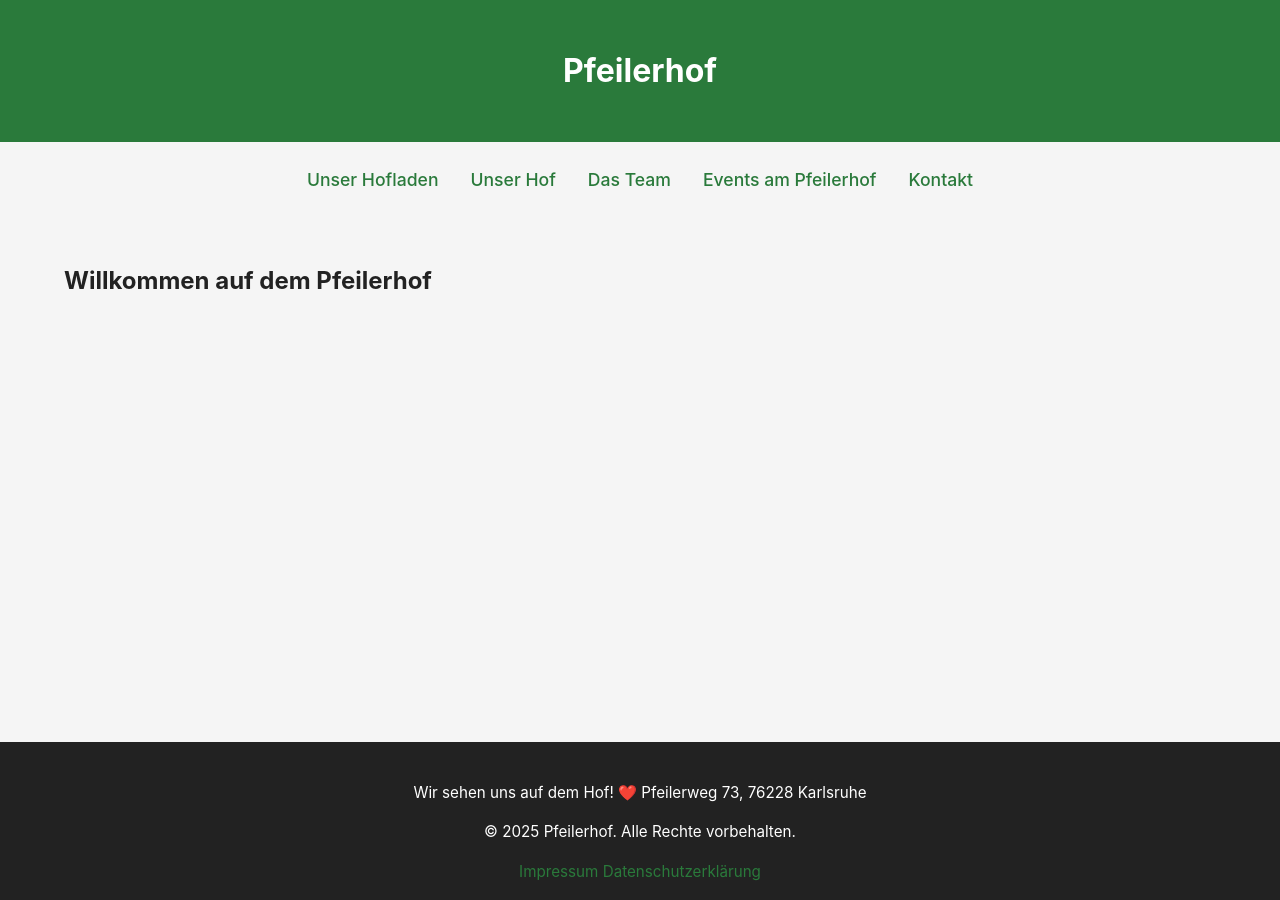
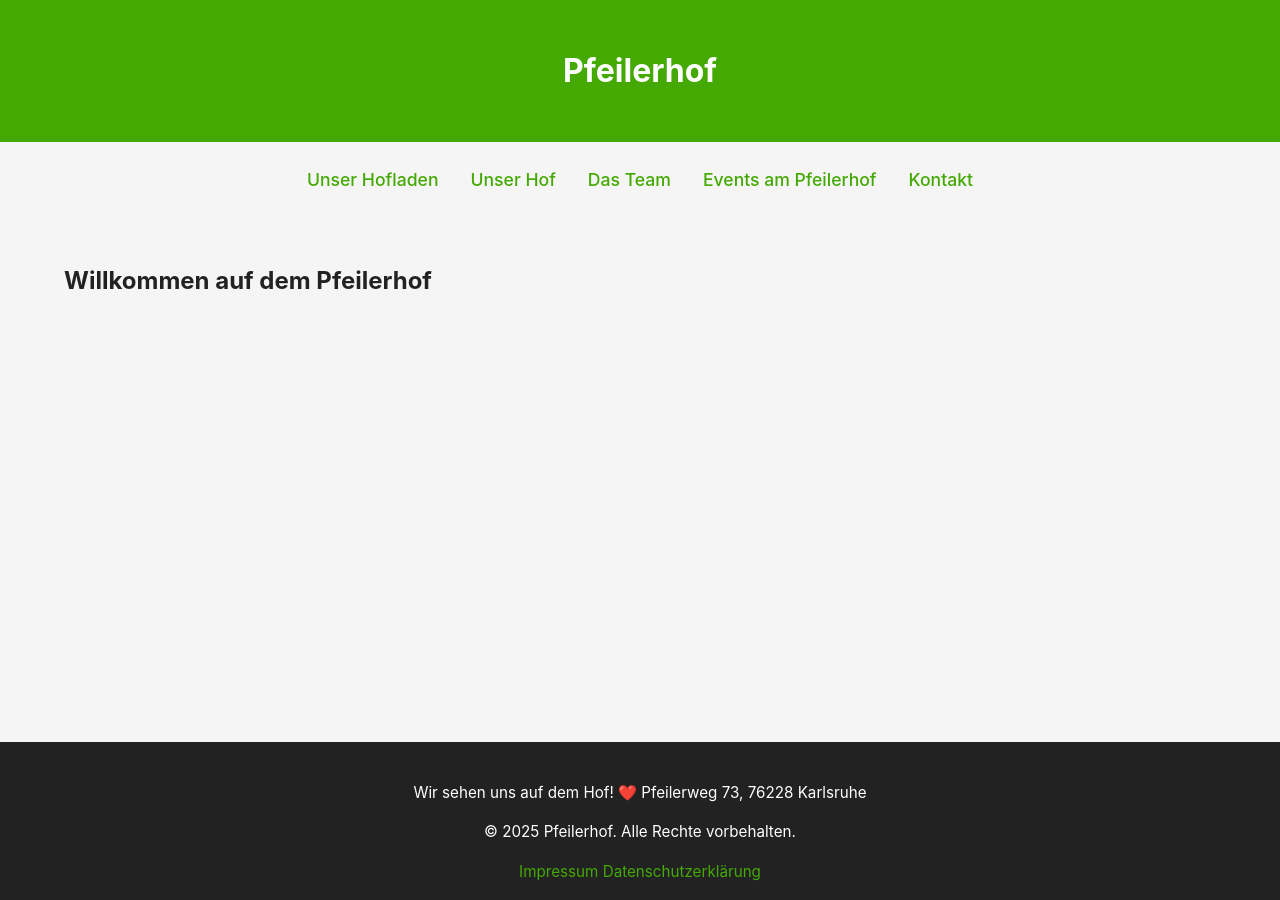
Before and after one commit to dschaufelberger/pfeilerhof, a Jekyll site: the page built from Pfeilerhof/index.md, in a window 1280 px wide. Built offline with Jekyll 4.4.1, drawn with Linux system fonts in a browser that asks for light colours.

Commit message:
Change primary and accent color

```diff
--- a/Pfeilerhof/_sass/variables.scss
+++ b/Pfeilerhof/_sass/variables.scss
@@ -1,5 +1,5 @@
-$primary-color: #2a7a3b;
+$primary-color: #44a903;
 $secondary-color: #f5f5f5;
-$accent-color: #e0b400;
+$accent-color: #ff9900;
 $text-color: #222;
 $font-stack: 'Inter', 'Helvetica Neue', Arial, sans-serif;
```
